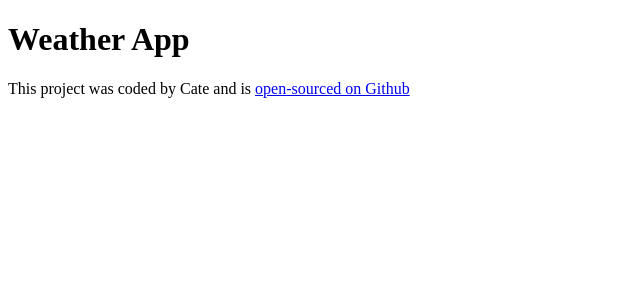
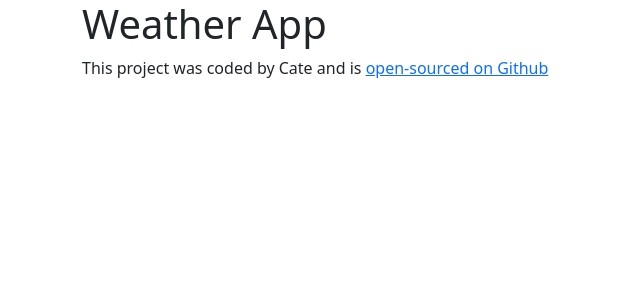
Before and after one commit to catarina6t/react-weather-app, a React (Create React App) app: page / in a window 1280 px wide. Shown: the top 300 px of the page, without its empty margins (0-640 px from the left). Built offline with nearby package versions, Linux system fonts and the light colour scheme.

Commit message:
Added Bootstrap

```diff
--- a/package.json
+++ b/package.json
@@ -6,6 +6,7 @@
     "@testing-library/jest-dom": "^5.15.0",
     "@testing-library/react": "^11.2.7",
     "@testing-library/user-event": "^12.8.3",
+    "bootstrap": "^5.1.3",
     "react": "^17.0.2",
     "react-dom": "^17.0.2",
     "react-scripts": "4.0.3",
--- a/src/App.js
+++ b/src/App.js
@@ -1,9 +1,11 @@
 import React from "react";
+
 import "./App.css";
 
 export default function App() {
   return (
     <div className="App">
+      <div className="container">
         <h1>Weather App</h1>
         <footer>
           This project was coded by Cate and is{" "}
@@ -15,5 +17,6 @@ export default function App() {
           </a>
         </footer>
       </div>
+    </div>
   );
 }
```
Also changed, not shown: src/index.js (+7 -6 lines), 1 other file (tests, documents, lock files or other folders). Lines whose indentation alone changed are shown as unchanged.
